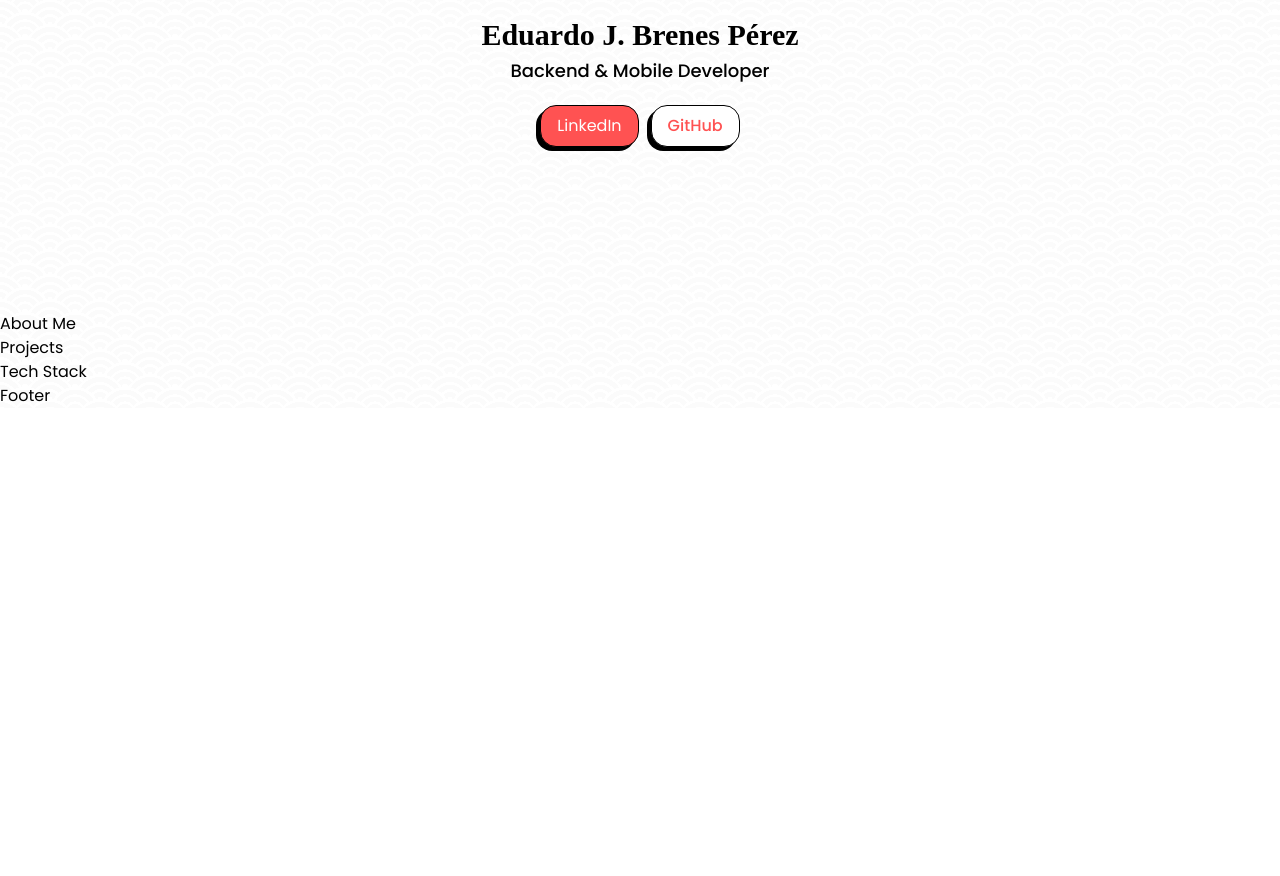
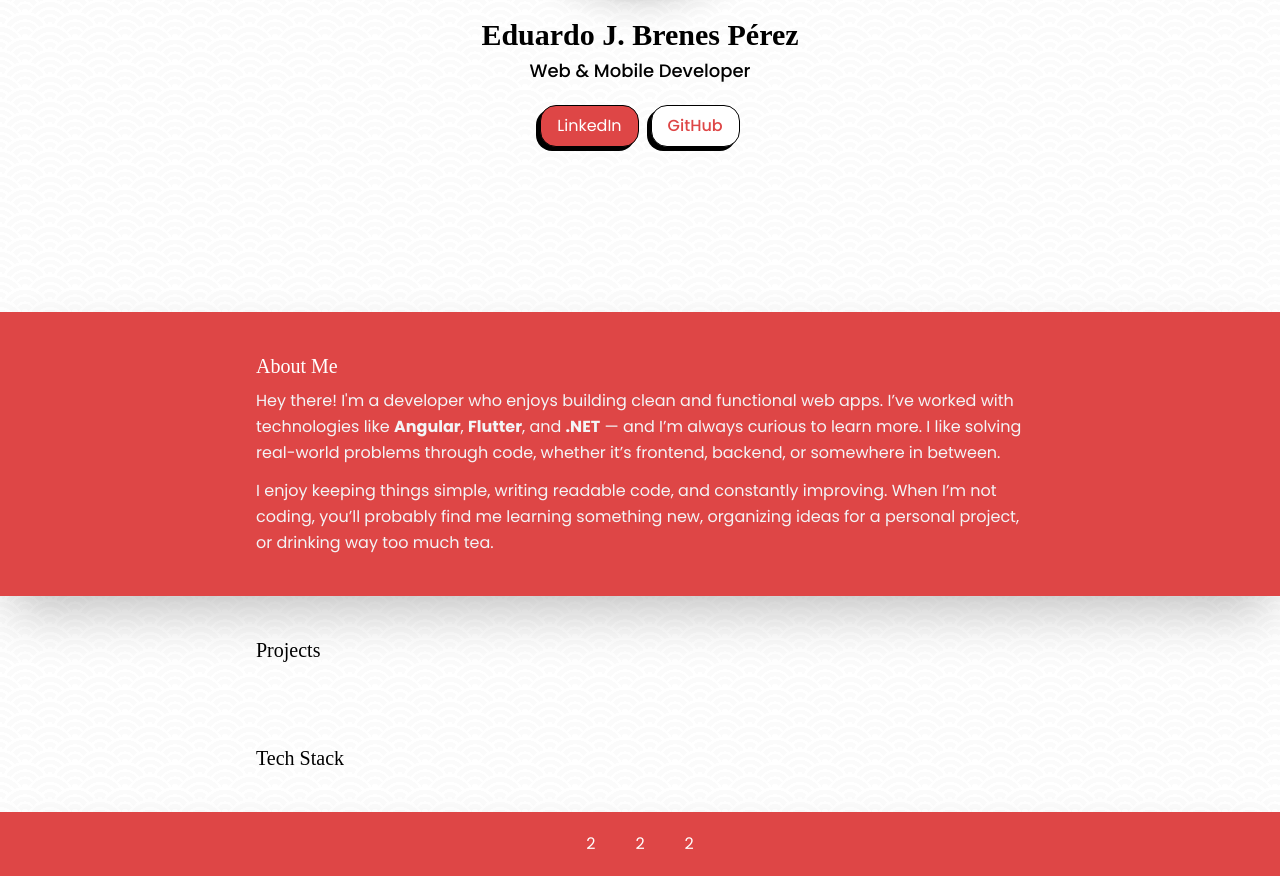
Before and after one commit to ejbpz/ejbpz.github.io, a website built with Vite: page index.html in a window 1280 px wide. Shown: the part 488-1364 px from the top of the page. Before the commit the page ends 896 px from the top, so only its background shows below. Built offline with nearby package versions, Linux system fonts and the light colour scheme; a web font is replaced by a local one.

Commit message:
About me section added.

```diff
--- a/index.html
+++ b/index.html
@@ -7,7 +7,7 @@
     <title>Portfolio | Eduardo J. Brenes Pérez</title>
     <link rel="stylesheet" href="/src/styles/styles.css">
   </head>
-  <body class="container mx-auto">
+  <body>
     <header class="fixed z-10 left-1/2 -translate-x-[50%] top-3.5">
       <div class="py-3 px-5.5 bg-white border-[1px] rounded-2xl before:flex before:fixed before:bg-black before:top-1 before:right-1 before:w-full before:h-full before:rounded-2xl before:-z-10">
         <ul class="flex gap-4">
@@ -18,15 +18,17 @@
       </div>
     </header>
 
-    <main class="h-dvh flex justify-center items-center">
+    <main class="container mx-auto h-dvh flex justify-center items-center">
       <div class="flex flex-col items-center gap-5">
-        <figure class="bg-red-accent [clip-path:circle(50%)] h-80 w-80 not-sm:h-64 not-sm:w-64 flex justify-center">
-          <img src="/public/assets/images/avatar.svg" alt="Eduardo's avatar" class="max-w-fit w-[400px] not-sm:w-[350px] object-cover">
-        </figure>
+        <div class="shadow-xl rounded-full">
+          <figure class="bg-red-accent [clip-path:circle(50%)] h-80 w-80 not-sm:h-64 not-sm:w-64 flex justify-center overflow-hidden">
+            <img src="/public/assets/images/avatar.svg" alt="Eduardo's avatar" class="max-w-fit w-[400px] not-sm:w-[350px] object-cover">
+          </figure>
+        </div>
 
         <div class="text-center not-sm:max-w-2xs flex flex-col gap-1">
           <h1 class="font-rock-n-roll text-3xl font-bold not-sm:text-2xl">Eduardo J. Brenes Pérez</h1>
-          <h2 class="font-medium text-lg">Backend & Mobile Developer</h2>
+          <h2 class="font-medium text-lg">Web & Mobile Developer</h2>
         </div>
 
         <div class="flex gap-3">
@@ -40,20 +42,36 @@
       </div>
     </main>
 
-    <section>
-      About Me
+    <section class="bg-red-accent shadow-2xl py-10 px-4 text-white">
+      <div class="max-w-3xl mx-auto">
+        <h3 class="font-rock-n-roll text-xl">About Me</h3>
+        <div class="mx-auto flex flex-col justify-center items-center">
+          <p class="leading-relaxed text-gray-100 mt-2">
+            Hey there! I'm a developer who enjoys building clean and functional web apps. I’ve worked with technologies like
+            <strong>Angular</strong>, <strong>Flutter</strong>, and <strong>.NET</strong> — and I’m always curious to learn more.
+            I like solving real-world problems through code, whether it’s frontend, backend, or somewhere in between.
+          </p>
+          <p class="leading-relaxed text-gray-100 mt-3">
+            I enjoy keeping things simple, writing readable code, and constantly improving. When I’m not coding, you’ll probably find me learning something new, organizing ideas for a personal project, or drinking way too much tea.
+          </p>
+        </div>
+      </div>
     </section>
 
-    <section>
-      Projects
+    <section class="max-w-3xl mx-auto not-sm:px-4 py-10">
+      <h3 class="font-rock-n-roll text-xl">Projects</h3>
     </section>
 
-    <section>
-      Tech Stack
+    <section class="max-w-3xl mx-auto not-sm:px-4 py-10">
+      <h3 class="font-rock-n-roll text-xl">Tech Stack</h3>
     </section>
 
-    <footer>
-      Footer
+    <footer class="bg-red-accent shadow-2xl py-5 text-white">
+      <div class="max-w-3xl mx-auto flex justify-center gap-10">
+        <p>2</p>
+        <p>2</p>
+        <p>2</p>
+      </div>
     </footer>
 
     <script type="module" src="/src/main.ts"></script>
--- a/src/styles/styles.css
+++ b/src/styles/styles.css
@@ -7,8 +7,8 @@
 }
 
 @theme {
+  --color-red-accent: #DE4646;
   --color-custom-grey: #FBFBFB;
-  --color-red-accent: #FF5252;
   --font-rock-n-roll: "RocknRoll", "san serif";
 }
 
```
